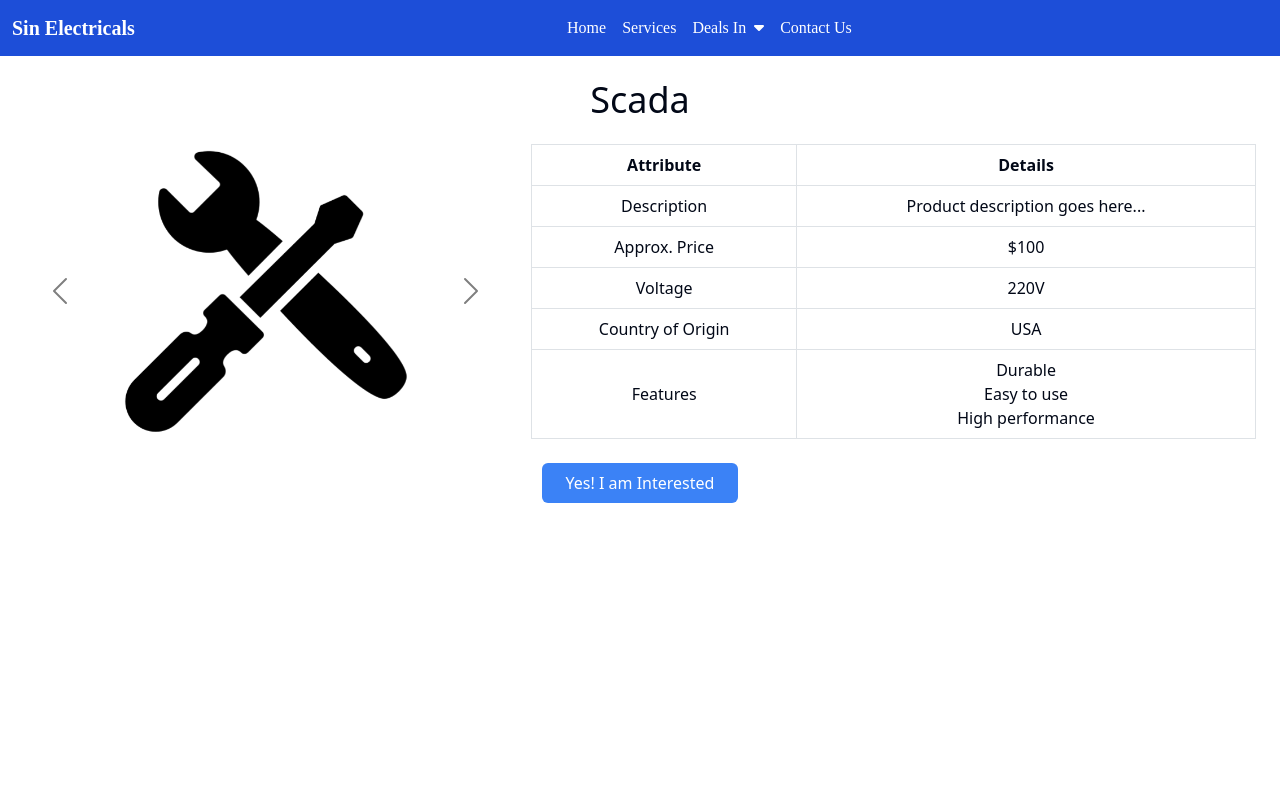
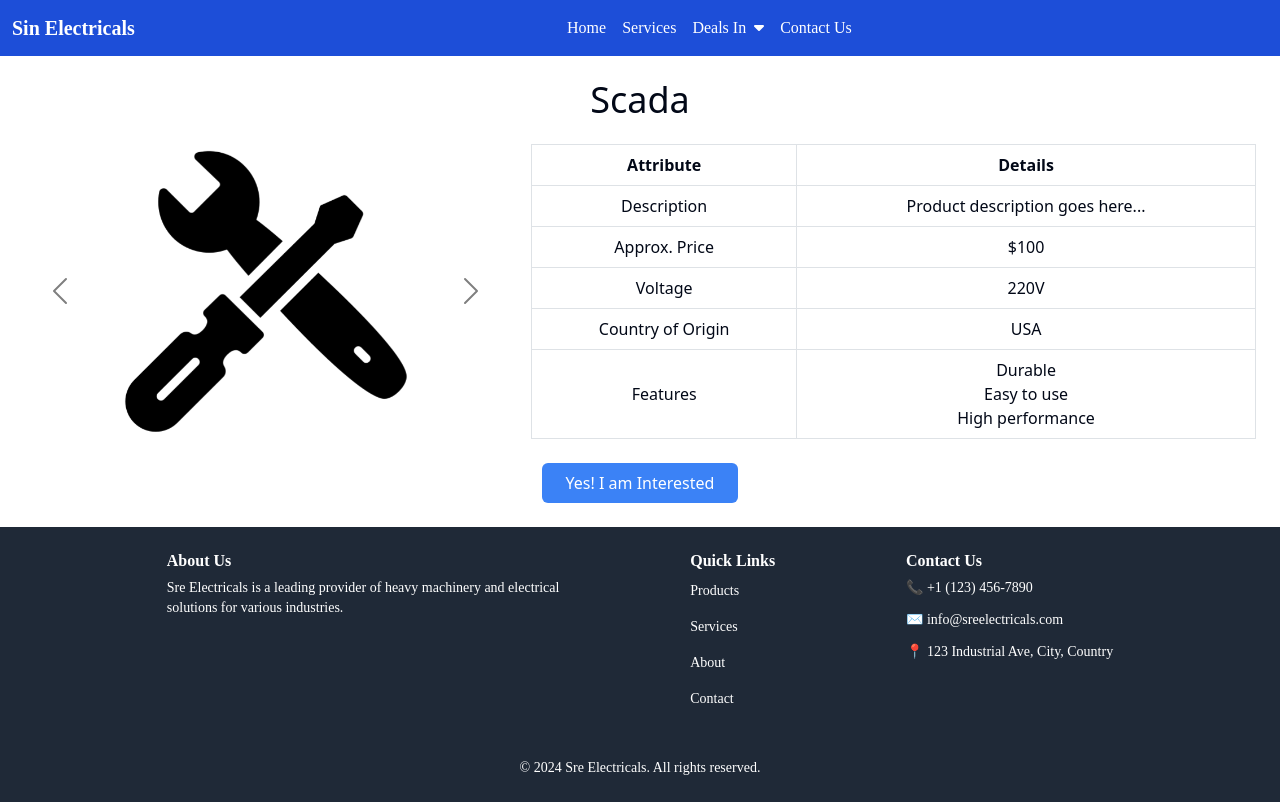
Before and after one commit to yatin-commits/sineElectricals, a React (Vite) app in the folder sin/: page /scada in a window 1280 px wide. Built offline with nearby package versions, Linux system fonts and the light colour scheme.

Commit message:
added footer

```diff
--- a/sin/src/Pages/Panel.jsx
+++ b/sin/src/Pages/Panel.jsx
@@ -1,6 +1,7 @@
 import React, { useState } from 'react';
 import NavBar from '../components/NavBar';
 import './single.css';
+import Footer from '../components/Footer';
 
 const Panel = () => {
   const [isModalOpen, setModalOpen] = useState(false);
@@ -119,6 +120,7 @@ const Panel = () => {
           </div>
         </div>
       )}
+      <Footer/>
     </>
   );
 }
--- a/sin/src/Pages/Scada.jsx
+++ b/sin/src/Pages/Scada.jsx
@@ -1,6 +1,7 @@
 import React, { useState } from 'react';
 import NavBar from '../components/NavBar';
 import './single.css';
+import Footer from '../components/Footer';
 
 const Scada = () => {
   const [isModalOpen, setModalOpen] = useState(false);
@@ -119,6 +120,7 @@ const Scada = () => {
           </div>
         </div>
       )}
+      <Footer/>
     </>
   );
 }
--- a/sin/src/Pages/Stabilizers.jsx
+++ b/sin/src/Pages/Stabilizers.jsx
@@ -1,6 +1,7 @@
 import React, { useState } from 'react';
 import NavBar from '../components/NavBar';
 import './single.css';
+import Footer from '../components/Footer';
 
 const Stablizers = () => {
   const [isModalOpen, setModalOpen] = useState(false);
@@ -119,6 +120,7 @@ const Stablizers = () => {
           </div>
         </div>
       )}
+      <Footer/>
     </>
   );
 }
--- a/sin/src/Pages/Vcb.jsx
+++ b/sin/src/Pages/Vcb.jsx
@@ -1,6 +1,7 @@
 import React, { useState } from 'react';
 import NavBar from '../components/NavBar';
 import './single.css';
+import Footer from '../components/Footer';
 
 const Vcb = () => {
   const [isModalOpen, setModalOpen] = useState(false);
@@ -119,6 +120,7 @@ const Vcb = () => {
           </div>
         </div>
       )}
+      <Footer/>
     </>
   );
 }
```
